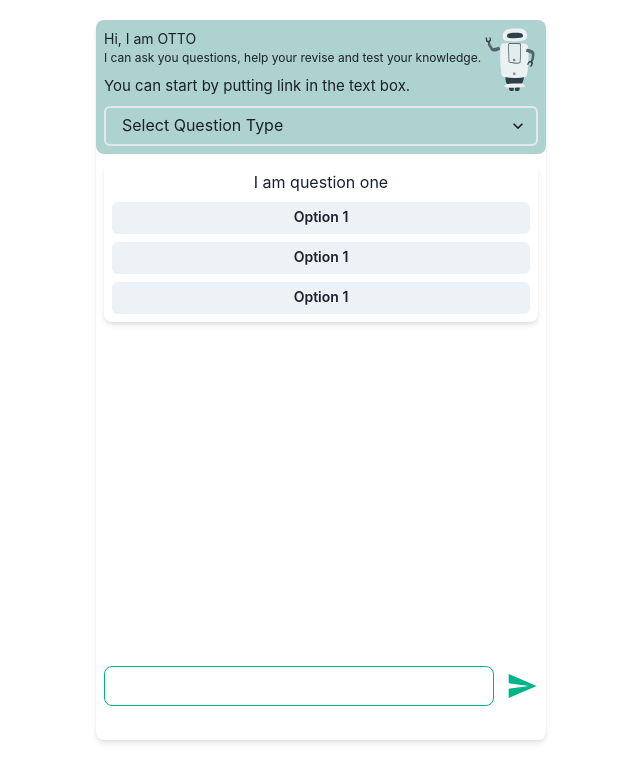
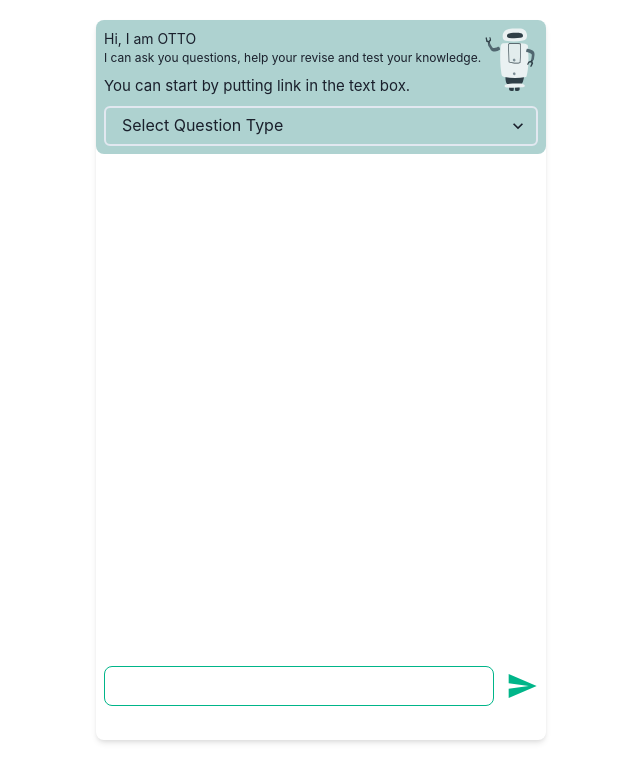
Before and after one commit to Sun-Deep/oi-coaching, a React (Create React App) app: page / in a window 1280 px wide. Shown: the top 782 px of the page, without its empty margins (319-959 px from the left). Built offline with nearby package versions, Linux system fonts and the light colour scheme.

Commit message:
mcq render and correct wrong answer checked

```diff
--- a/src/App.js
+++ b/src/App.js
@@ -51,8 +51,20 @@ function App() {
       <VStack
         h='63vh'
         p={2}
+        overflowY={'scroll'}
+        spacing={5}
       >
-        <QuestionCard question={'I am question one'} />
+        {
+          questions?.questions?.length > 0 &&
+          questions.questions.map((q, idx) => (
+            <QuestionCard
+              key={idx}
+              question={q.question_statement}
+              options={q.options}
+              answer={q.answer}
+            />
+          ))
+        }
       </VStack>
       <TextBox
         isLoading={isLoading}
--- a/src/components/QuestionCard.js
+++ b/src/components/QuestionCard.js
@@ -1,6 +1,13 @@
 import { Button, Text, VStack } from "@chakra-ui/react"
+import { useState } from "react/cjs/react.development"
 
-const QuestionCard = ({ question }) => {
+const QuestionCard = ({ question, options, answer }) => {
+
+    const [selectedAns, setSelectedAns] = useState('')
+
+    const setAnswer = (value) => {
+        setSelectedAns(value)
+    }
 
     return <VStack
         p={2}
@@ -8,27 +15,27 @@ const QuestionCard = ({ question }) => {
         borderRadius={'lg'}
         spacing={2}
         w='full'
+        border={
+            selectedAns === answer ? '2px solid green'
+            : (selectedAns !== '' && selectedAns !== answer) ? '2px solid red'
+            : ''
+        }
     >
         <Text>{question}</Text>
 
-        <Button
-            w='full'
-            size={'sm'}
-        >
-            Option 1
-        </Button>
-        <Button
-            w='full'
-            size={'sm'}
-        >
-            Option 1
-        </Button>
-        <Button
-            w='full'
-            size={'sm'}
-        >
-            Option 1
-        </Button>
+        {
+            options && options.length > 0 &&
+            options.map((op, idx) => (
+                <Button
+                    w='full'
+                    size={'sm'}
+                    key={idx}
+                    onClick={() => setAnswer(op)}
+                >
+                    {op}
+                </Button>
+            ))
+        }
     </VStack>
 }
 
```
